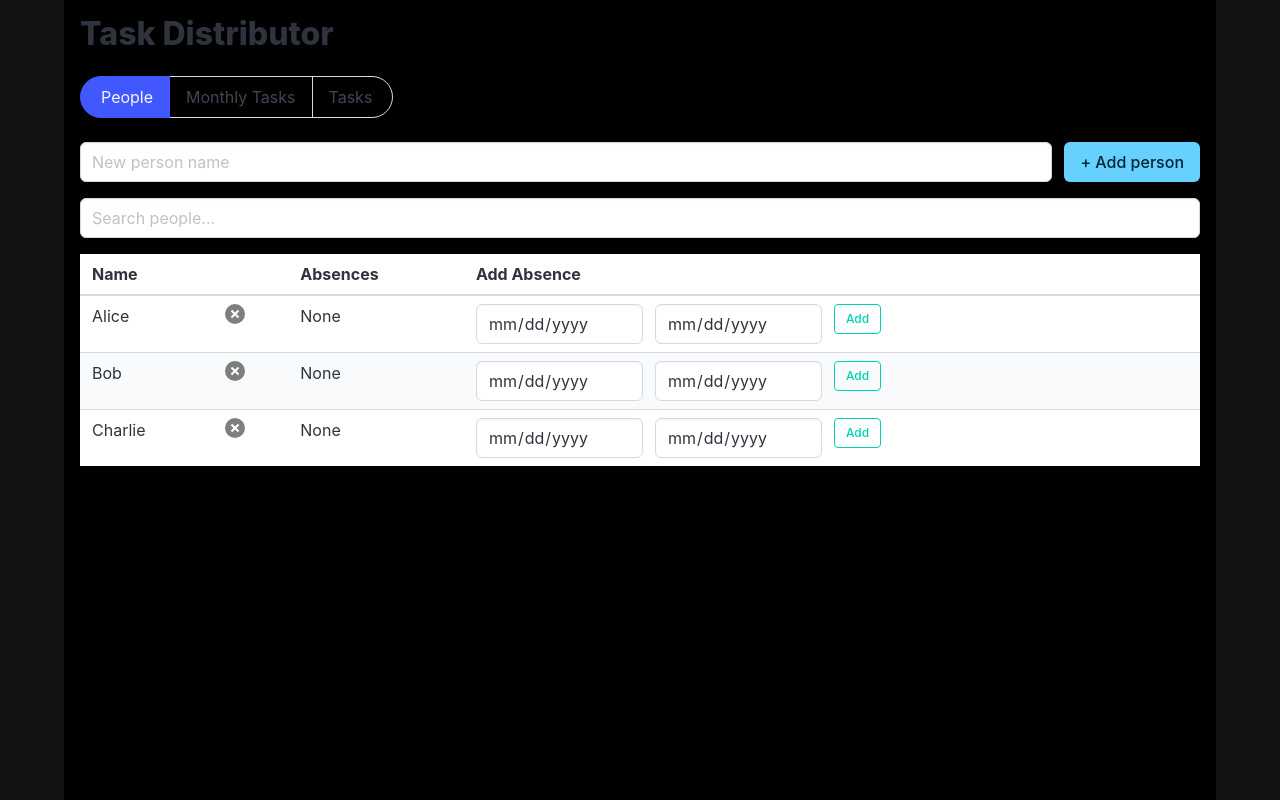
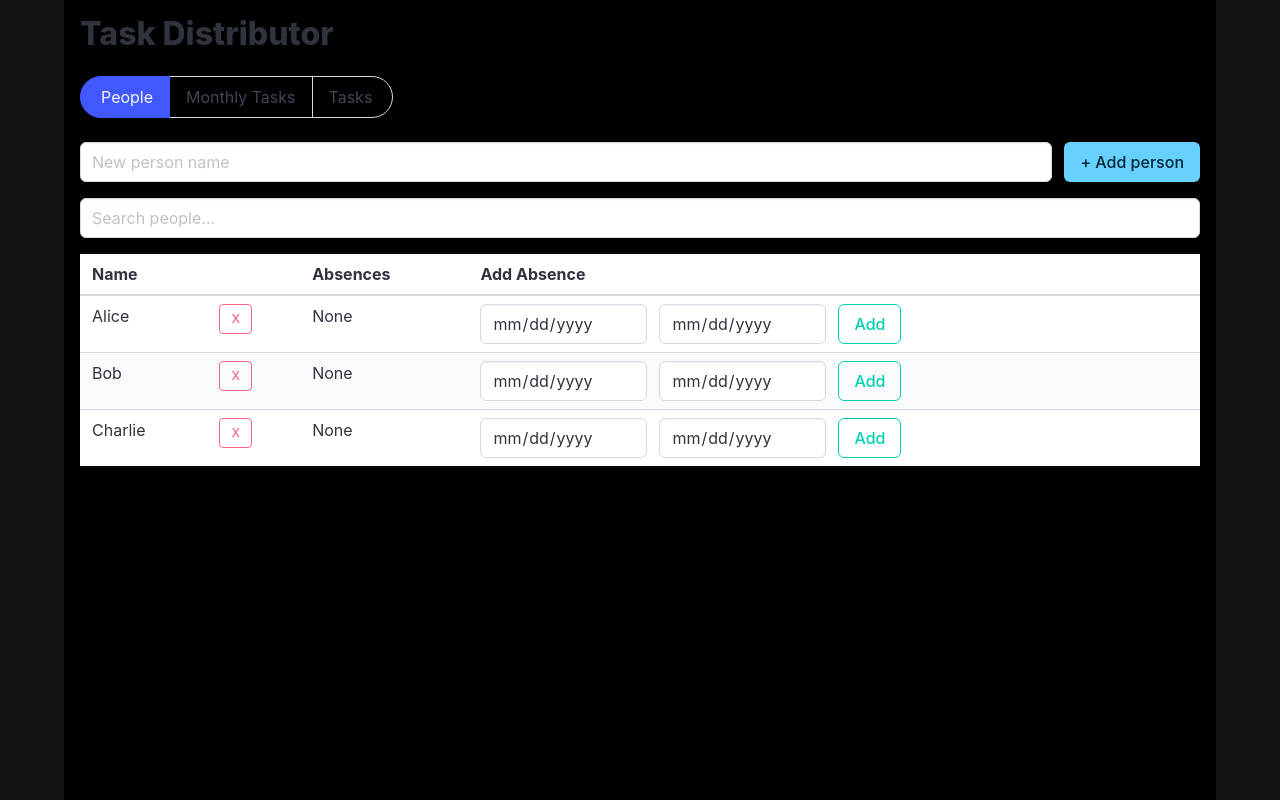
Before and after one commit to itsrim/clean, a React (Vite) app: page / in a window 1280 px wide. Built offline with nearby package versions, Linux system fonts and the light colour scheme.

Commit message:
buttons delete css modified

```diff
--- a/src/components/People/index.tsx
+++ b/src/components/People/index.tsx
@@ -90,13 +90,13 @@ export const People: FC<Props> = ({
                 <td>{person.name}</td>
                 <td>
                   <button
-                    className="delete"
+                    className="button is-outlined is-danger is-small"
                     onClick={() =>
                       setPeople((prev) =>
                         prev.filter((p) => p.id !== person.id)
                       )
                     }
-                  ></button>
+                  >X</button>
                 </td>
                 <td>
                   {person.absences.length > 0
@@ -165,7 +165,7 @@ export const People: FC<Props> = ({
                     </p>
                     <p className="control">
                       <button
-                          className="button is-primary is-outlined is-small"
+                          className="button is-primary is-outlined"
                         onClick={() => {
                           const { start, end } =
                             absenceInputs[person.id] || {};
--- a/src/components/Task/index.tsx
+++ b/src/components/Task/index.tsx
@@ -92,11 +92,11 @@ export const Tasks: FC<Props> = ({ tasks, setTasks }) => {
                 </td>
                 <td>
                 <button
-                    className="delete is-small"
+                    className="button is-outlined is-danger"
                     onClick={() =>
                     setTasks((prev) => prev.filter((_, i) => i !== index))
                     }
-                ></button>
+                >X</button>
                 </td>
             </tr>
             ))}
```
